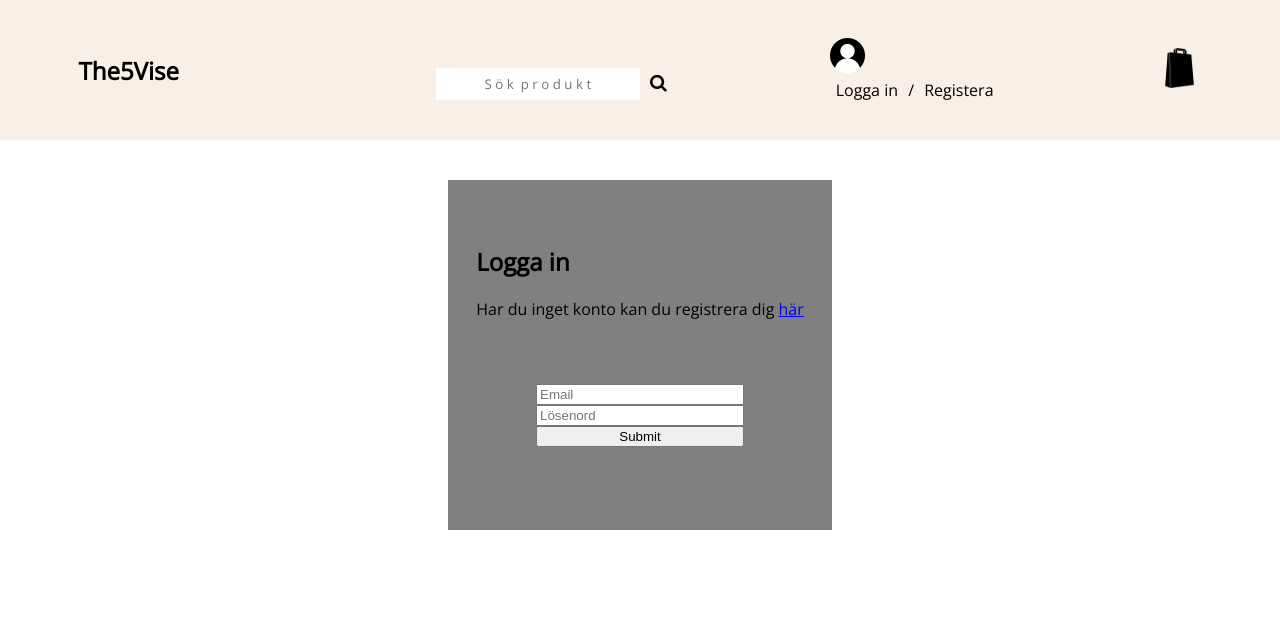
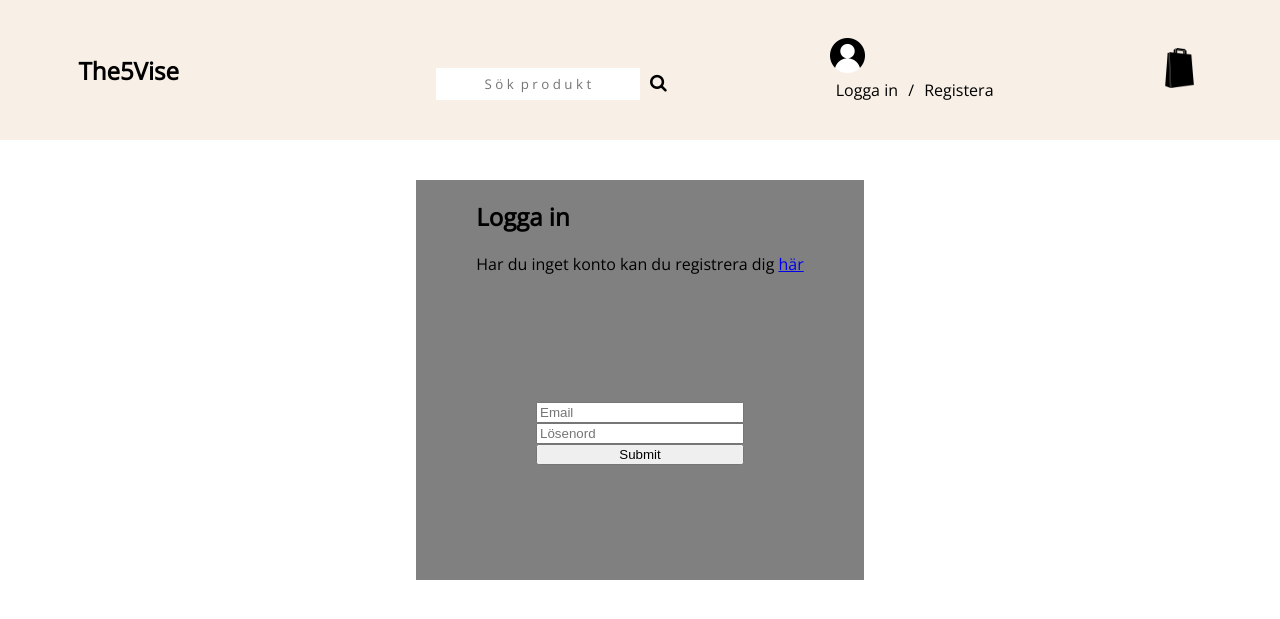
Before and after one commit to Andreeez/SecondWebshop, a PHP site: page /login.php in a window 1280 px wide. Shown: the top 619 px of the page. Run offline with PHP 8.4, Linux system fonts and the light colour scheme; some libraries are stand-ins or nearby versions.

Commit message:
kryptering av lösenord klart

```diff
--- a/login.php
+++ b/login.php
@@ -23,7 +23,7 @@ global $connection;
 session_start();
 
 $userName = $_POST['userName'];
-$passWord = $_POST['userPass'];
+$passWord = md5($_POST['userPass']);
 
 $sql = "SELECT customerId, password, admin FROM v5_user WHERE customerId = '" . $userName . "' AND password = '" . $passWord . "'";
     $result = $connection->query($sql) or die($connection->error);
--- a/style.css
+++ b/style.css
@@ -60,6 +60,7 @@ h1{
     background:none;
     border:none;
     font-size: 18px;
+    cursor: pointer;
 }
 
 #headerItem1{
@@ -90,8 +91,8 @@ h1{
 }
 
 .loginBox{
-    width:30%;
-    height: 350px;
+    width:35%;
+    height: 400px;
     background-color: grey;
     margin:auto;
     margin-top:40px;
@@ -117,6 +118,7 @@ h1{
 
 .loginTextContainer{
     margin:auto;
+    margin-top: 20px;
 }
 
 .loginText{
--- a/test.php
+++ b/test.php
@@ -12,10 +12,12 @@ function saveNewUser(){
     $postCode = $_POST['postCode'];
     $city = $_POST['city'];
     $phone = $_POST['phone'];
-    $newPass = $_POST['newPass'];
-    $confirmPass = $_POST['confirmPass'];
+
+    $newPass = md5($_POST['newPass']);
+    $confirmPass = md5($_POST['confirmPass']);
 
         if($newPass == $confirmPass && isset($email, $fName, $lName, $adress, $postCode, $city, $newPass, $confirmPass)){
+           //$md_pass = md5($confirmPass);
 
             $sqlCustomer = "INSERT INTO `v5_customer`(id, fName, lName, address, postalCode, city, phoneNumber) VALUES('$email','$fName', '$lName', '$adress', '$postCode', '$city', '$phone')";
             $sqlUser = "INSERT INTO `v5_user`(customerId, password)VALUES('$email', '$confirmPass')";
```
